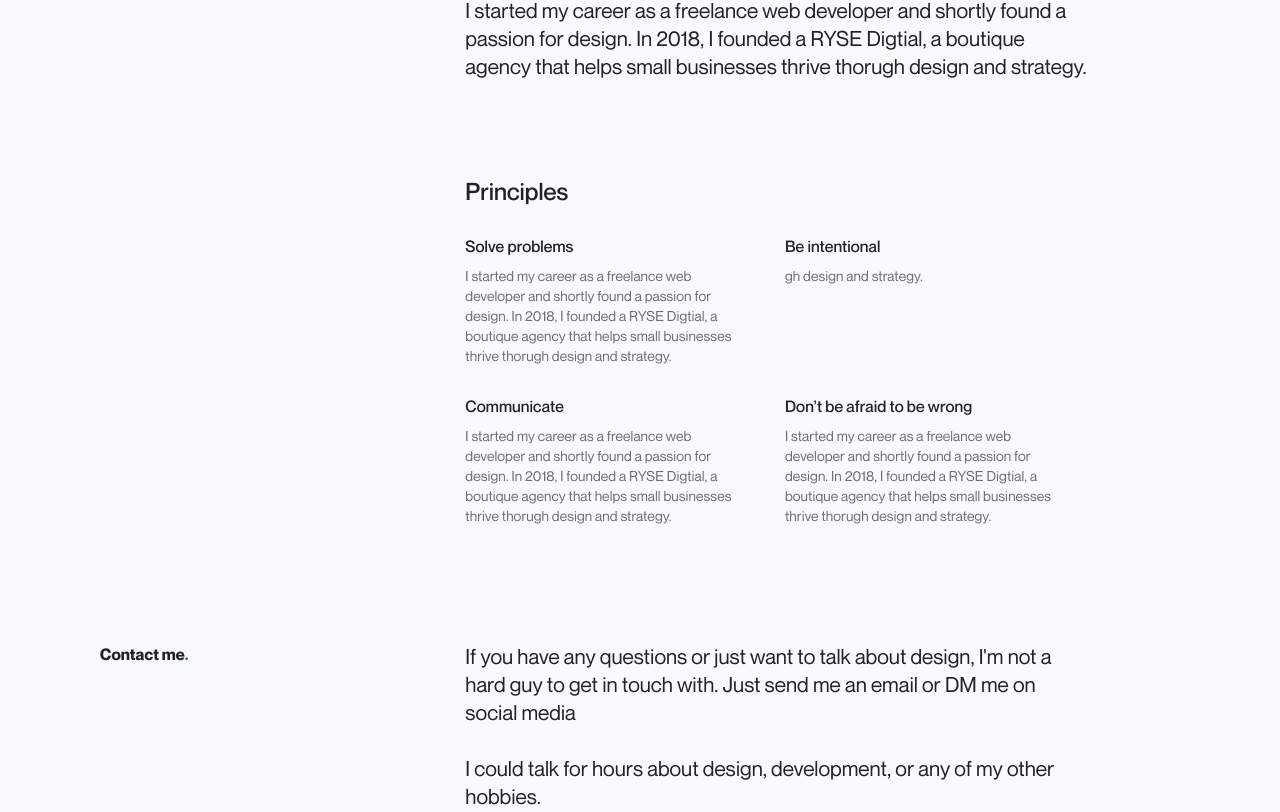
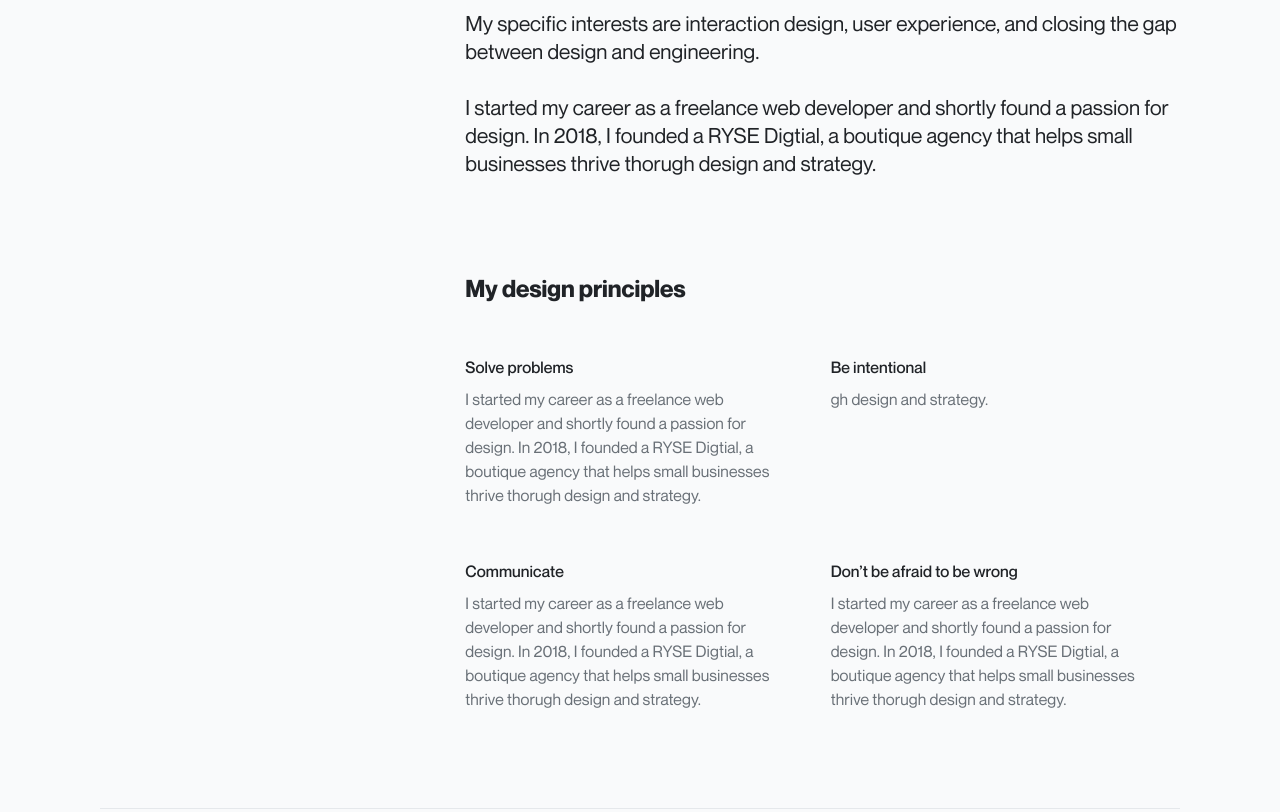
Before and after one commit to ztschwartz/next-portfolio, a Next.js app: page / in a window 1280 px wide. Shown: the part 1985-2797 px from the top of the page. Built offline with nearby package versions, Linux system fonts and the light colour scheme.

Commit message:
layout changes

```diff
--- a/components/Navbar.js
+++ b/components/Navbar.js
@@ -3,7 +3,7 @@ import NavLogo from './NavLogo.js'
 import NavStyles from '../styles/components/Navbar.module.css'
 import PaginationBtns from './PaginationBtns.js';
 
-const Navbar = ({type , pageNumber}) => {
+const Navbar = ({type , currentPage}) => {
 
 
     const pageType = type;
@@ -22,7 +22,7 @@ const Navbar = ({type , pageNumber}) => {
                         <a href="#contact" className={`link textP3 navAni textMain ${NavStyles.navLink}`}>Contact</a>
                     </div>
                 :
-                <PaginationBtns pageNumber={pageNumber} />)}
+                <PaginationBtns currentPage={currentPage} />)}
             </div>
         </div>
     </nav>
--- a/components/PaginationBtns.js
+++ b/components/PaginationBtns.js
@@ -5,18 +5,18 @@ import NavbarStyles from '../styles/components/Navbar.module.css'
 
 
 
-const PaginationBtns = ({pageNumber}) => {
+const PaginationBtns = ({currentPage}) => {
 
     const postString = JSON.stringify(postData)
     const postObject = JSON.parse(postString)
     const arrayLength = postObject.length;
 
-    console.log(pageNumber);
-
     const getNextPage = () => {
 
+
+
         console.log(arrayLength);
-        const nextPageNumber = pageNumber + 1;
+        const nextPageNumber = currentPage + 1;
 
         if (nextPageNumber <= arrayLength){
             const nextPageObject = postObject.filter(object => object.meta.order === nextPageNumber)
@@ -40,7 +40,7 @@ const PaginationBtns = ({pageNumber}) => {
     }
 
     const getPrevPage = () =>{
-        const prevPageNumber = pageNumber - 1;
+        const prevPageNumber = currentPage - 1;
         console.log(prevPageNumber);
         if (prevPageNumber > 0 ){
             const prevPageObject = postObject.filter(object => object.meta.order === prevPageNumber)
--- a/pages/case-studies/[case-study].js
+++ b/pages/case-studies/[case-study].js
@@ -1,4 +1,4 @@
-import React, {useEffect} from 'react'
+import React, {useEffect, useState} from 'react'
 import { useRouter } from 'next/router'
 import Head from 'next/head'
 import Link from 'next/link'
@@ -45,6 +45,8 @@ export async function getStaticProps(context) {
 
 const CaseStudyPage = ({postPath}) => {
 
+    const [currentPage, setCurrentPage] = useState();
+
     const postString = JSON.stringify(postData)
 
     const postObject = JSON.parse(postString)
@@ -55,8 +57,12 @@ const CaseStudyPage = ({postPath}) => {
 
         const post = postArray[0]
 
+
+
         return post
     }
+
+
 
 
     const scrollTriggerFresh = () => ScrollTrigger.refresh();
@@ -64,7 +70,15 @@ const CaseStudyPage = ({postPath}) => {
 
     const post = getSpecificPost()
 
-    console.log(post);
+
+
+
+
+
+
+
+
+
 
 
     useEffect(() => {
@@ -90,13 +104,16 @@ const CaseStudyPage = ({postPath}) => {
           onComplete: scrollTriggerFresh
       });
 
+      setCurrentPage(post.meta.order);
+
       }, [])
 
 
 
     return (
         <div className={CaseStudyStyles.caseStudyPage}>
-            <Navbar pageNumber={post.meta.order} />
+            {/* <Navbar pageNumber={post.meta.order} /> */}
+            <Navbar currentPage={currentPage} />
             <div className={CaseStudyStyles.showcase}>
                 <div className="container">
                     <div className={`grid ${CaseStudyStyles.showcaseContent}`}>
--- a/pages/index.js
+++ b/pages/index.js
@@ -77,6 +77,10 @@ export default function Home({loaded , loaderView}) {
                   <CaseStudyCard postData={postData[2]} title={postObject[2].title} subtitle={postObject[2].subtitle} slug={postObject[2].meta.slug} img={postObject[2].featureImg} />
                 </div>
               </div>
+              <div className="sectionDividerWrapper">
+                <div className="bgDeep sectionDivider">
+                </div>
+              </div>
             </div>
           </div>
         </div>
@@ -91,28 +95,32 @@ export default function Home({loaded , loaderView}) {
                   <p className="textMain textH6 textRegular">I started my career as a freelance web developer and shortly found a passion for design. In 2018, I founded a RYSE Digtial, a boutique agency that helps small businesses thrive thorugh design and strategy.</p>
                 </div>
                 <div className="textSection">
-                  <p className="textMain textH5 textMedium">Principles</p>
+                  <p className="textMain textH5 textBold">My design principles</p>
                   <div className="textRow">
                     <div className="textGroup">
                       <p className="textMain textP2 textMedium">Solve problems</p>
-                      <p className="textSoft textP3">I started my career as a freelance web developer and shortly found a passion for design. In 2018, I founded a RYSE Digtial, a boutique agency that helps small businesses thrive thorugh design and strategy.</p>
+                      <p className="textSoft textP2">I started my career as a freelance web developer and shortly found a passion for design. In 2018, I founded a RYSE Digtial, a boutique agency that helps small businesses thrive thorugh design and strategy.</p>
                     </div>
                     <div className="textGroup">
                       <p className="textMain textP2 textMedium">Be intentional</p>
-                      <p className="textSoft textP3">gh design and strategy.</p>
+                      <p className="textSoft textP2">gh design and strategy.</p>
                     </div>
                   </div>
                   <div className="textRow">
                     <div className="textGroup">
                       <p className="textMain textP2 textMedium">Communicate</p>
-                      <p className="textSoft textP3">I started my career as a freelance web developer and shortly found a passion for design. In 2018, I founded a RYSE Digtial, a boutique agency that helps small businesses thrive thorugh design and strategy.</p>
+                      <p className="textSoft textP2">I started my career as a freelance web developer and shortly found a passion for design. In 2018, I founded a RYSE Digtial, a boutique agency that helps small businesses thrive thorugh design and strategy.</p>
                     </div>
                     <div className="textGroup">
                       <p className="textMain textP2 textMedium">Don’t be afraid to be wrong</p>
-                      <p className="textSoft textP3">I started my career as a freelance web developer and shortly found a passion for design. In 2018, I founded a RYSE Digtial, a boutique agency that helps small businesses thrive thorugh design and strategy.</p>
+                      <p className="textSoft textP2">I started my career as a freelance web developer and shortly found a passion for design. In 2018, I founded a RYSE Digtial, a boutique agency that helps small businesses thrive thorugh design and strategy.</p>
                     </div>
                   </div>
                 </div>
+              </div>
+            </div>
+            <div className="sectionDividerWrapper">
+              <div className="bgDeep sectionDivider">
               </div>
             </div>
           </div>
--- a/styles/components/CaseStudyCard.module.css
+++ b/styles/components/CaseStudyCard.module.css
@@ -12,11 +12,11 @@
     align-items: center;
     text-decoration: none;
     transition: box-shadow 100ms ease-out;
-    box-shadow: inset 0 0 0 2px transparent;
+    box-shadow: 0 0 0 2px transparent;
 }
 
 .caseStudyCard:hover{
-    box-shadow: inset 0 0 0 2px var(--accentLight);
+    box-shadow: 0 0 0 2px var(--accentLight);
     transition: box-shadow 100ms ease-out;
 }
 
@@ -95,12 +95,6 @@
 
 
 
-
-
-    .cardInner{
-        padding: 1rem;
-    }
-
     .cardInnerLink{
         padding-bottom: 0.25rem;
     }
--- a/styles/components/Navbar.module.css
+++ b/styles/components/Navbar.module.css
@@ -53,14 +53,14 @@
     grid-auto-flow: column;
     gap: 1rem;
     border-radius: 0.5rem;
-    box-shadow: inset 0 0 0 1px transparent;
+    box-shadow: 0 0 0 1px transparent;
     transition: box-shadow 100ms ease-out;
 }
 
 .pageBtn:hover{
     width: auto;
     padding: 0 1rem;
-    box-shadow: inset 0 0 0 1px var(--accentLight);
+    box-shadow: 0 0 0 1px var(--accentLight);
     transition: box-shadow 100ms ease-out;
 }
 
--- a/styles/globals.css
+++ b/styles/globals.css
@@ -277,7 +277,7 @@ body {
 }
 
 .col-6--6{
-  grid-column: 5 / span 7;
+  grid-column: 5 / span 8;
 }
 
 .col-6--3{
@@ -440,6 +440,16 @@ body {
   margin-top: -2.75rem;
 }
 
+.sectionDividerWrapper{
+  padding: 6rem 0 0 0;
+  width: 100%;
+}
+
+.sectionDivider{
+  height: 1px;
+  width: 100%;
+}
+
 .contentSection{
   align-items: start;
   display: grid;
@@ -468,6 +478,7 @@ body {
   display: grid;
   grid-template-columns: 1fr 1fr;
   gap: 1rem;
+  padding-top: 1.5rem;
 }
 
 .textRow > .textGroup{
```
